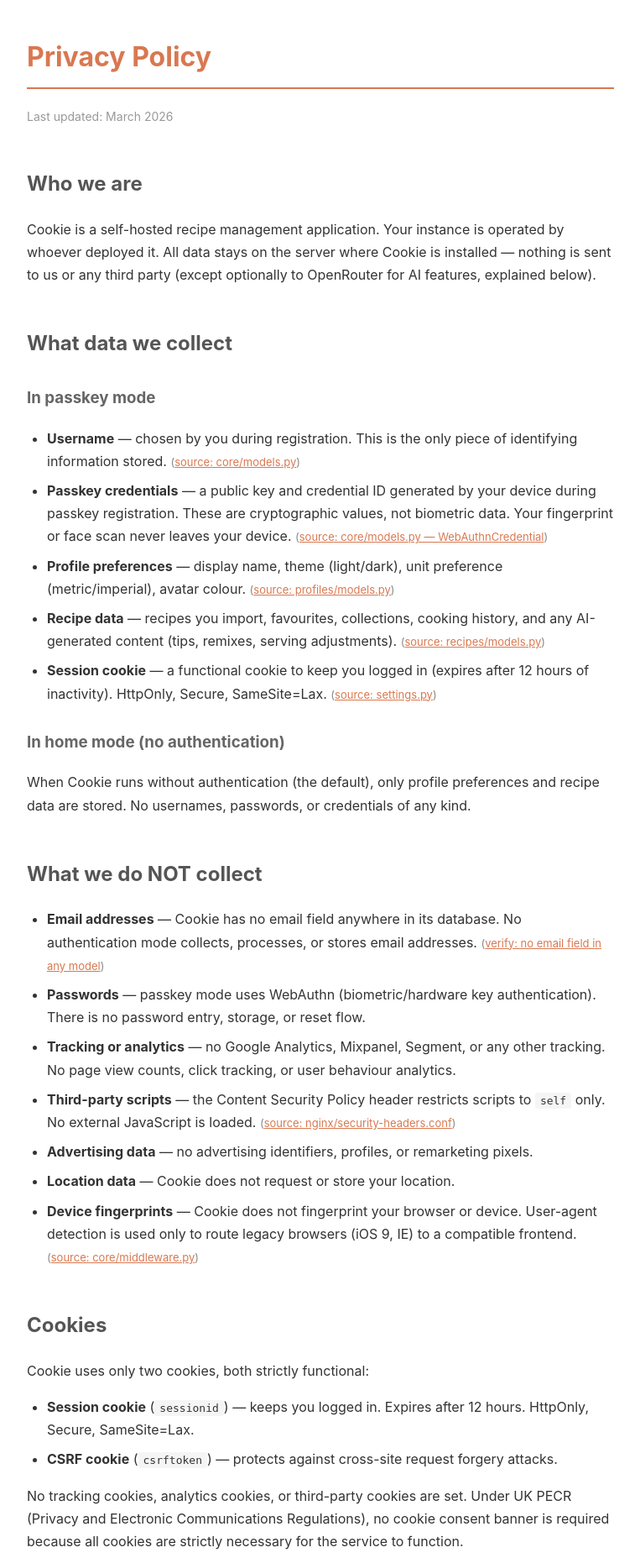
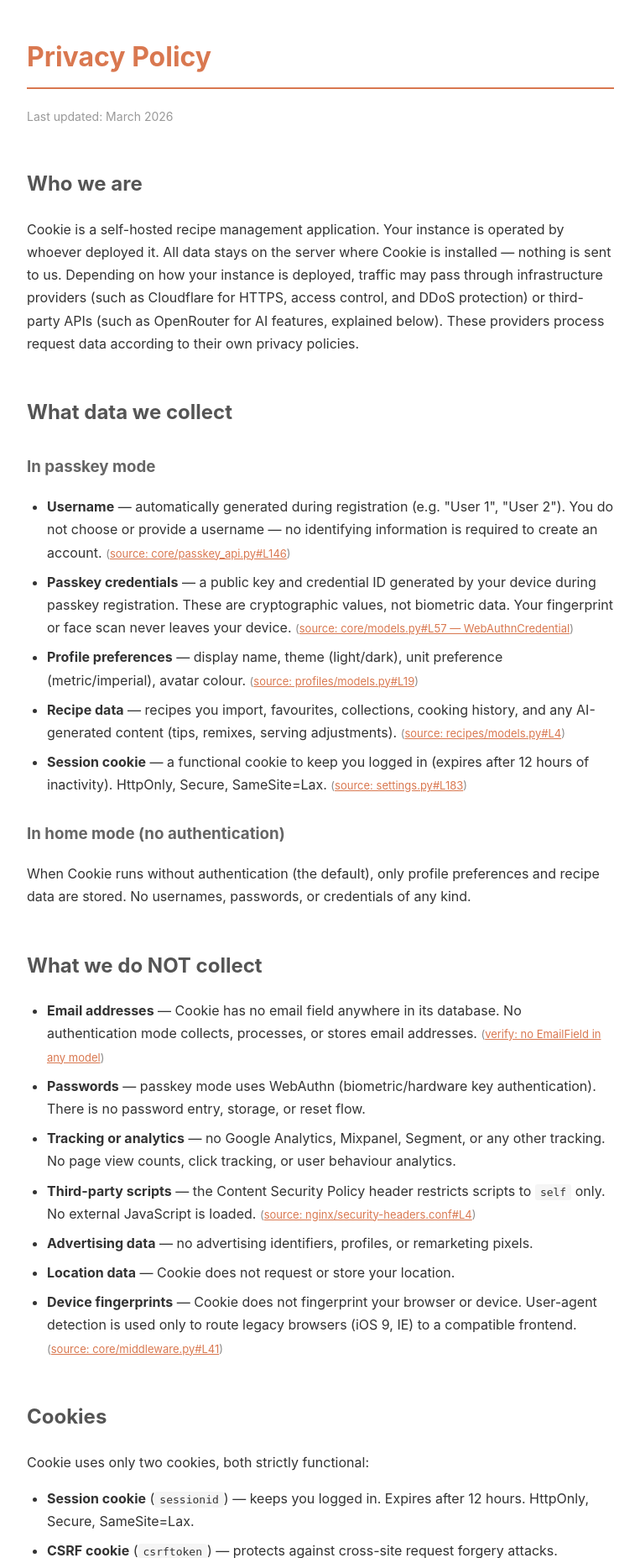
Before and after one commit to matthewdeaves/cookie, a Django app: page /privacy/ in a window 1280 px wide. Shown: the top 1855 px of the page at 84% size, without its empty margins (258-1021 px from the left). Run offline with Django 5.2, Linux system fonts and the light colour scheme; parts of the project's set-up code (start-up, migrations or seed data) failed here and were passed over.

Commit message:
fix: Privacy policy accuracy and reduce sensitive data in logs
- Fix privacy policy: usernames are auto-generated (not chosen by user),
  disclose Cloudflare as infrastructure provider, clarify nginx logs
  may contain proxy IP not real IP, add contact email, update all source
  links to point to specific line numbers
- Move search query text and external image URLs from INFO to DEBUG level
- Suppress duplicate gunicorn access log (nginx structured log suffices)

Co-Authored-By: Claude Opus 4.6 (1M context) <noreply@anthropic.com>

```diff
--- a/apps/ai/services/ranking.py
+++ b/apps/ai/services/ranking.py
@@ -135,13 +135,15 @@ def rank_results(query: str, results: list[dict]) -> list[dict]:
         results_to_rank, remaining = _prepare_results(results)
         prompt, user_prompt = _build_ranking_prompt(query, results_to_rank)
         ranked_results = _rank_with_ai(prompt, user_prompt, results_to_rank, remaining)
-        logger.info(f'AI ranked {len(results_to_rank)} results for query "{query}"')
+        logger.info("AI ranked %d results", len(results_to_rank))
+        logger.debug('AI ranking query: "%s"', query)
         return ranked_results
     except AIPrompt.DoesNotExist:
         logger.warning("search_ranking prompt not found, using image-first sorting")
         return _sort_by_image(results)
     except (AIUnavailableError, AIResponseError, ValidationError) as e:
-        logger.warning(f'AI ranking failed for query "{query}": {e}, using image-first sorting')
+        logger.warning("AI ranking failed: %s, using image-first sorting", e)
+        logger.debug('Failed AI ranking query: "%s"', query)
         return _sort_by_image(results)
     except Exception as e:
         logger.error(f"Unexpected error in AI ranking: {e}, using image-first sorting")
--- a/apps/core/templates/core/privacy_policy.html
+++ b/apps/core/templates/core/privacy_policy.html
@@ -22,22 +22,22 @@
   <p class="updated">Last updated: March 2026</p>
 
   <h2>Who we are</h2>
-  <p>Cookie is a self-hosted recipe management application. Your instance is operated by whoever deployed it. All data stays on the server where Cookie is installed — nothing is sent to us or any third party (except optionally to OpenRouter for AI features, explained below).</p>
+  <p>Cookie is a self-hosted recipe management application. Your instance is operated by whoever deployed it. All data stays on the server where Cookie is installed — nothing is sent to us. Depending on how your instance is deployed, traffic may pass through infrastructure providers (such as Cloudflare for HTTPS, access control, and DDoS protection) or third-party APIs (such as OpenRouter for AI features, explained below). These providers process request data according to their own privacy policies.</p>
 
   <h2>What data we collect</h2>
 
   <h3>In passkey mode</h3>
   <ul>
-    <li><strong>Username</strong> — chosen by you during registration. This is the only piece of identifying information stored.
-      <span class="source-link">(<a href="https://github.com/matthewdeaves/cookie/blob/master/apps/core/models.py">source: core/models.py</a>)</span></li>
+    <li><strong>Username</strong> — automatically generated during registration (e.g. "User 1", "User 2"). You do not choose or provide a username — no identifying information is required to create an account.
+      <span class="source-link">(<a href="https://github.com/matthewdeaves/cookie/blob/master/apps/core/passkey_api.py#L146">source: core/passkey_api.py#L146</a>)</span></li>
     <li><strong>Passkey credentials</strong> — a public key and credential ID generated by your device during passkey registration. These are cryptographic values, not biometric data. Your fingerprint or face scan never leaves your device.
-      <span class="source-link">(<a href="https://github.com/matthewdeaves/cookie/blob/master/apps/core/models.py">source: core/models.py — WebAuthnCredential</a>)</span></li>
+      <span class="source-link">(<a href="https://github.com/matthewdeaves/cookie/blob/master/apps/core/models.py#L57">source: core/models.py#L57 — WebAuthnCredential</a>)</span></li>
     <li><strong>Profile preferences</strong> — display name, theme (light/dark), unit preference (metric/imperial), avatar colour.
-      <span class="source-link">(<a href="https://github.com/matthewdeaves/cookie/blob/master/apps/profiles/models.py">source: profiles/models.py</a>)</span></li>
+      <span class="source-link">(<a href="https://github.com/matthewdeaves/cookie/blob/master/apps/profiles/models.py#L19">source: profiles/models.py#L19</a>)</span></li>
     <li><strong>Recipe data</strong> — recipes you import, favourites, collections, cooking history, and any AI-generated content (tips, remixes, serving adjustments).
-      <span class="source-link">(<a href="https://github.com/matthewdeaves/cookie/blob/master/apps/recipes/models.py">source: recipes/models.py</a>)</span></li>
+      <span class="source-link">(<a href="https://github.com/matthewdeaves/cookie/blob/master/apps/recipes/models.py#L4">source: recipes/models.py#L4</a>)</span></li>
     <li><strong>Session cookie</strong> — a functional cookie to keep you logged in (expires after 12 hours of inactivity). HttpOnly, Secure, SameSite=Lax.
-      <span class="source-link">(<a href="https://github.com/matthewdeaves/cookie/blob/master/cookie/settings.py">source: settings.py</a>)</span></li>
+      <span class="source-link">(<a href="https://github.com/matthewdeaves/cookie/blob/master/cookie/settings.py#L183">source: settings.py#L183</a>)</span></li>
   </ul>
 
   <h3>In home mode (no authentication)</h3>
@@ -46,15 +46,15 @@
   <h2>What we do NOT collect</h2>
   <ul>
     <li><strong>Email addresses</strong> — Cookie has no email field anywhere in its database. No authentication mode collects, processes, or stores email addresses.
-      <span class="source-link">(<a href="https://github.com/matthewdeaves/cookie/blob/master/apps/core/models.py">verify: no email field in any model</a>)</span></li>
+      <span class="source-link">(<a href="https://github.com/matthewdeaves/cookie/blob/master/apps/core/models.py#L14">verify: no EmailField in any model</a>)</span></li>
     <li><strong>Passwords</strong> — passkey mode uses WebAuthn (biometric/hardware key authentication). There is no password entry, storage, or reset flow.</li>
     <li><strong>Tracking or analytics</strong> — no Google Analytics, Mixpanel, Segment, or any other tracking. No page view counts, click tracking, or user behaviour analytics.</li>
     <li><strong>Third-party scripts</strong> — the Content Security Policy header restricts scripts to <code>self</code> only. No external JavaScript is loaded.
-      <span class="source-link">(<a href="https://github.com/matthewdeaves/cookie/blob/master/nginx/security-headers.conf">source: nginx/security-headers.conf</a>)</span></li>
+      <span class="source-link">(<a href="https://github.com/matthewdeaves/cookie/blob/master/nginx/security-headers.conf#L4">source: nginx/security-headers.conf#L4</a>)</span></li>
     <li><strong>Advertising data</strong> — no advertising identifiers, profiles, or remarketing pixels.</li>
     <li><strong>Location data</strong> — Cookie does not request or store your location.</li>
     <li><strong>Device fingerprints</strong> — Cookie does not fingerprint your browser or device. User-agent detection is used only to route legacy browsers (iOS 9, IE) to a compatible frontend.
-      <span class="source-link">(<a href="https://github.com/matthewdeaves/cookie/blob/master/apps/core/middleware.py">source: core/middleware.py</a>)</span></li>
+      <span class="source-link">(<a href="https://github.com/matthewdeaves/cookie/blob/master/apps/core/middleware.py#L41">source: core/middleware.py#L41</a>)</span></li>
   </ul>
 
   <h2>Cookies</h2>
@@ -76,15 +76,15 @@
   </ul>
 
   <h2>Server logs</h2>
-  <p>The web server (nginx) writes access logs that include IP addresses, request paths, and user-agent strings. These are standard web server logs used for debugging and are not shared with any third party. They are not used for tracking or analytics.</p>
+  <p>The web server (nginx) writes access logs that include request paths and user-agent strings. Depending on deployment, the logged IP address may be an internal proxy address rather than your real IP. These are standard web server logs used for debugging and are not shared with any third party. They are not used for tracking or analytics. Additional infrastructure components (reverse proxies, CDN providers, tunnel services) may also log request data according to their own policies.</p>
   <p>Application logs never contain email addresses, passwords, or API keys.
-    <span class="source-link">(<a href="https://github.com/matthewdeaves/cookie/blob/master/apps/core/logging.py">source: core/logging.py</a>)</span></p>
+    <span class="source-link">(<a href="https://github.com/matthewdeaves/cookie/blob/master/apps/core/logging.py#L8">source: core/logging.py#L8</a>)</span></p>
 
   <h2>Data retention</h2>
   <ul>
     <li>Your account data is retained for as long as your account exists.</li>
     <li>Device pairing codes expire after 10 minutes and are cleaned up automatically.
-      <span class="source-link">(<a href="https://github.com/matthewdeaves/cookie/blob/master/apps/core/management/commands/cleanup_device_codes.py">source: cleanup_device_codes.py</a>)</span></li>
+      <span class="source-link">(<a href="https://github.com/matthewdeaves/cookie/blob/master/apps/core/management/commands/cleanup_device_codes.py#L12">source: cleanup_device_codes.py#L12</a>)</span></li>
     <li>When you delete your account, all associated data (recipes, favourites, collections, history, AI-generated content) is permanently and irreversibly removed.</li>
     <li>Administrators can reset the entire database from Settings, which deletes all user data.</li>
   </ul>
@@ -109,10 +109,10 @@
   <h2>Data security</h2>
   <ul>
     <li>All connections are encrypted via HTTPS with HSTS (2-year max-age).
-      <span class="source-link">(<a href="https://github.com/matthewdeaves/cookie/blob/master/nginx/security-headers.conf">source: nginx/security-headers.conf</a>)</span></li>
+      <span class="source-link">(<a href="https://github.com/matthewdeaves/cookie/blob/master/nginx/security-headers.conf#L1">source: nginx/security-headers.conf#L1</a>)</span></li>
     <li>Authentication uses WebAuthn passkeys — no passwords to steal or brute-force.</li>
     <li>API keys are encrypted in the database using Fernet symmetric encryption.
-      <span class="source-link">(<a href="https://github.com/matthewdeaves/cookie/blob/master/apps/core/models.py">source: core/models.py — AppSettings</a>)</span></li>
+      <span class="source-link">(<a href="https://github.com/matthewdeaves/cookie/blob/master/apps/core/models.py#L14">source: core/models.py#L14 — AppSettings</a>)</span></li>
     <li>Rate limiting protects against abuse on authentication and AI endpoints.</li>
     <li>Content Security Policy restricts scripts, styles, and connections to same-origin only.</li>
   </ul>
@@ -121,15 +121,15 @@
   <p>Cookie is open source. You can verify every claim in this privacy policy by reading the code:</p>
   <ul>
     <li><a href="https://github.com/matthewdeaves/cookie">GitHub repository</a> — full source code</li>
-    <li><a href="https://github.com/matthewdeaves/cookie/blob/master/apps/core/models.py">Data models (core)</a> — what authentication data is stored</li>
-    <li><a href="https://github.com/matthewdeaves/cookie/blob/master/apps/profiles/models.py">Data models (profiles)</a> — what profile data is stored</li>
-    <li><a href="https://github.com/matthewdeaves/cookie/blob/master/apps/recipes/models.py">Data models (recipes)</a> — what recipe data is stored</li>
-    <li><a href="https://github.com/matthewdeaves/cookie/blob/master/cookie/settings.py">Django settings</a> — cookie configuration, session settings</li>
-    <li><a href="https://github.com/matthewdeaves/cookie/blob/master/nginx/security-headers.conf">Security headers</a> — CSP, HSTS, and other protections</li>
+    <li><a href="https://github.com/matthewdeaves/cookie/blob/master/apps/core/models.py#L14">Data models (core)</a> — what authentication data is stored</li>
+    <li><a href="https://github.com/matthewdeaves/cookie/blob/master/apps/profiles/models.py#L19">Data models (profiles)</a> — what profile data is stored</li>
+    <li><a href="https://github.com/matthewdeaves/cookie/blob/master/apps/recipes/models.py#L4">Data models (recipes)</a> — what recipe data is stored</li>
+    <li><a href="https://github.com/matthewdeaves/cookie/blob/master/cookie/settings.py#L183">Django settings</a> — cookie configuration, session settings</li>
+    <li><a href="https://github.com/matthewdeaves/cookie/blob/master/nginx/security-headers.conf#L1">Security headers</a> — CSP, HSTS, and other protections</li>
     <li><a href="https://github.com/matthewdeaves/cookie/blob/master/.specify/memory/constitution.md">Project constitution</a> — privacy-by-architecture principles</li>
   </ul>
 
   <h2>Contact</h2>
-  <p>For data protection concerns, contact the site administrator. If you are unsatisfied with the response, you have the right to lodge a complaint with the <a href="https://ico.org.uk/">Information Commissioner's Office (ICO)</a>.</p>
+  <p>For data protection concerns, contact the site administrator at <a href="mailto:hello@matthewdeaves.com">hello@matthewdeaves.com</a>. If you are unsatisfied with the response, you have the right to lodge a complaint with the <a href="https://ico.org.uk/">Information Commissioner's Office (ICO)</a>.</p>
 </body>
 </html>
--- a/apps/recipes/services/image_cache.py
+++ b/apps/recipes/services/image_cache.py
@@ -102,10 +102,12 @@ class SearchImageCache:
                 cached.image = ContentFile(converted_data, name=filename)
                 cached.status = CachedSearchImage.STATUS_SUCCESS
                 await sync_to_async(cached.save)(update_fields=["image", "status"])
-                logger.info(f"Cached image from {url}")
+                logger.info("Cached 1 search image")
+                logger.debug("Cached image from %s", url)
 
             except Exception as e:
-                logger.error(f"Failed to cache image from {url}: {e}")
+                logger.error("Failed to cache search image: %s", e)
+                logger.debug("Failed image URL: %s", url)
                 # Try to mark as failed if we have a record
                 try:
                     from apps.recipes.models import CachedSearchImage
```
Also changed, not shown: 1 other file.
